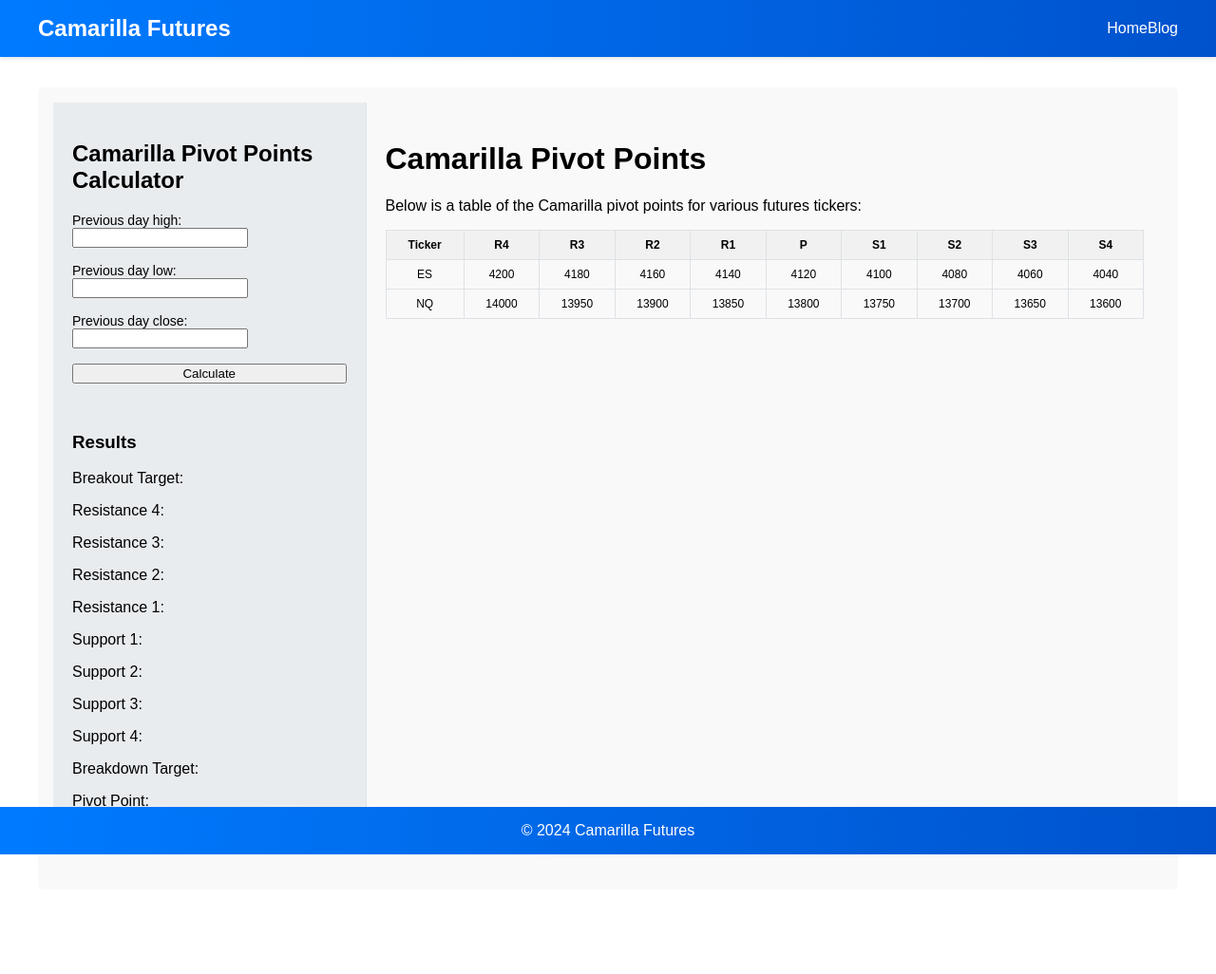
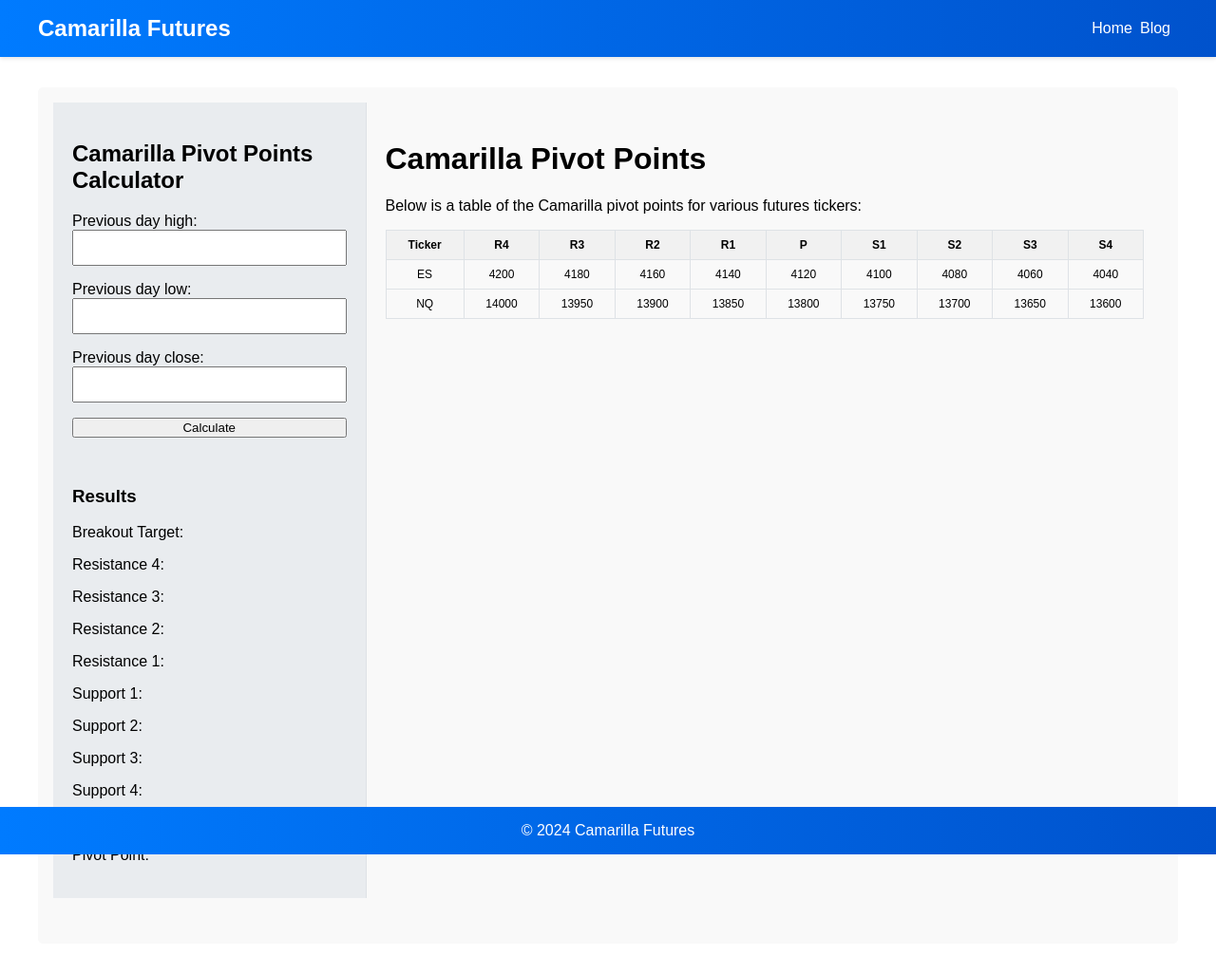
Before and after one commit to zackrylangford/daytrading-unplugged, a Jekyll site: the page built from index.markdown, in a window 1280 px wide. Shown: the whole page at 95% size. Built offline with Jekyll 4.4.1, drawn with Linux system fonts in a browser that asks for light colours; before the commit the page ends 969 px from its top, so only the background shows below that.

Commit message:
updated space on text input for mobile

```diff
--- a/assets/css/styles.css
+++ b/assets/css/styles.css
@@ -32,6 +32,7 @@ header nav ul {
 header nav ul li a {
     color: #fff;
     text-decoration: none;
+    margin-right: 8px;
 }
 
 header .logo h1 {
@@ -96,11 +97,13 @@ header .nav-list li a {
 
 .input-group {
     margin-bottom: 1rem;
-    font-size: 14px;
 }
 
-.input {
-    font-size: 14px;
+.input-group input {
+    font-size: 16px; /* Ensures inputs are large enough to prevent zooming */
+    padding: 0.5rem;
+    width: 100%;
+    box-sizing: border-box;
 }
 
 .results {
```
